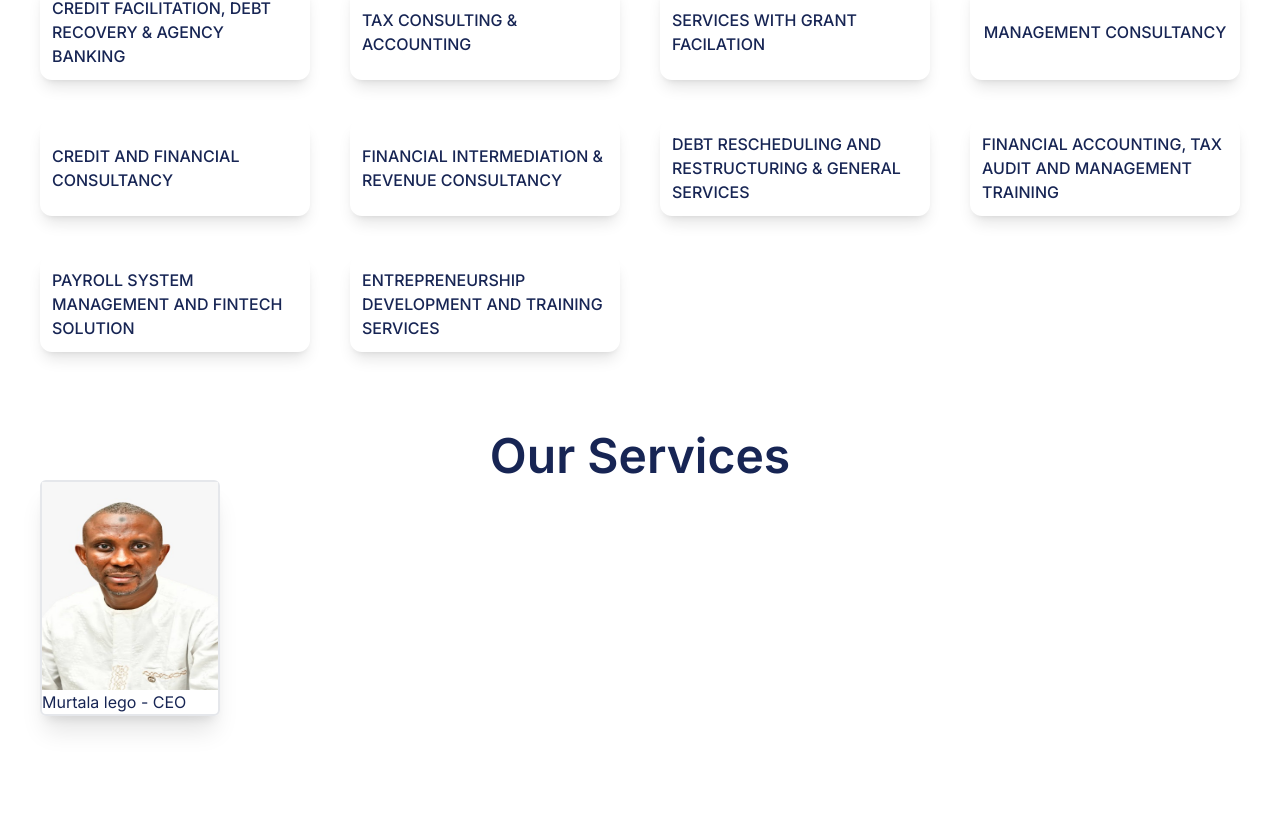
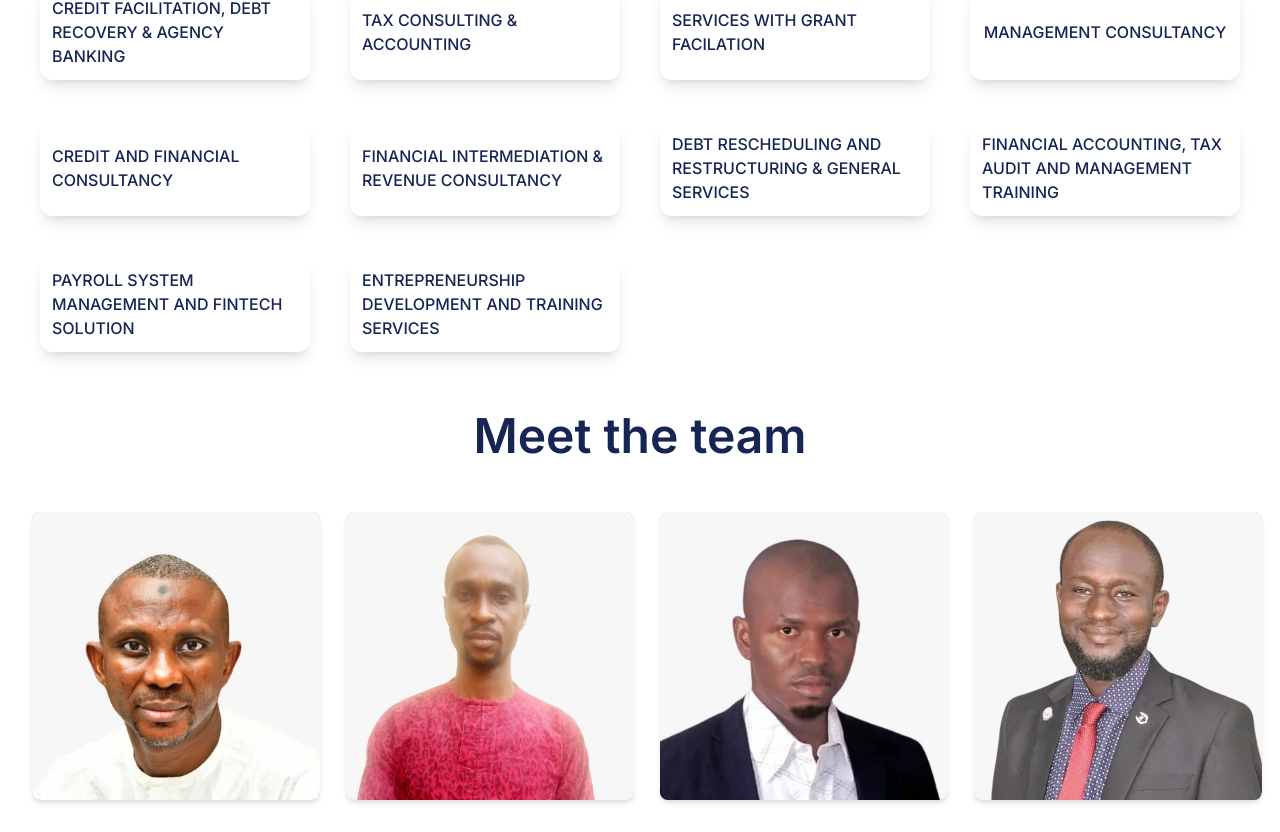
Before and after one commit to Mustapha0611/top-notch, a Vue app: page / in a window 1280 px wide. Shown: the part 1448-2280 px from the top of the page. Before the commit the page ends 2204 px from the top, so only its background shows below. Built offline with nearby package versions, Linux system fonts and the light colour scheme.

Commit message:
Added the team section

```diff
--- a/src/components/about.vue
+++ b/src/components/about.vue
@@ -1,8 +1,8 @@
 <template>
-  <main class="p-10 text-blue-950" id="about">
-    <h2 class="text-5xl text-center font-semibold ">About Us</h2>
+  <main class="px-10 py-10 text-blue-950" id="about">
+    <h2 class="md:text-5xl text-3xl text-center font-semibold ">About Us</h2>
     <div class="flex gap-10 justify-center mt-10 flex-wrap">
-        <section v-for="about in aboutContent" class="max-w-[23rem]  rounded-xl  hover:shadow-lg p-5 flex flex-col hover:scale-105 transition-all">
+        <section v-for="about in aboutContent" class="max-w-[23rem]  rounded-xl  shadow-md p-5 flex flex-col hover:scale-105 transition-all">
             <span class="mx-auto"><img :src="about.img" class="w-20 h-20" :alt="about.title"></span>
             <h3 class="text-2xl my-5 font-medium">{{ about.title }}</h3>
             <p v-for="text in about.content">
--- a/src/components/team.vue
+++ b/src/components/team.vue
@@ -1,25 +1,92 @@
 <template>
-    <main class="p-10 text-blue-950" id="about">
-        <h2 class="text-5xl text-center font-semibold">Our Services</h2>
-        <div class="flex ">
-            <section v-for="teamMember of teamMembers" class='shadow-xl border-2 rounded-md'>
-                <div class="w-44 h-52">
-                    <img :src="teamMember.img" class="w-full h-full" :alt="teamMember.name">
+  <h2 class="md:text-5xl text-3xl text-center font-semibold text-blue-950 my-5">
+    Meet the team
+  </h2>
+  <div class="grid lg:grid-cols-4 md:grid-cols-2 sm:grid-cols-2 gap-10 p-8">
+    <div
+      v-for="item in items"
+      :key="item.id"
+      class="relative mx-auto w-72 h-72 bg-blue-300 shadow-md rounded-lg overflow-hidden"
+      @mouseover="hoverItem = item.id"
+      @mouseleave="hoverItem = null"
+    >
+      <img :src="item.img" :alt="item.name" />
+      <div
+        :class="{
+          'opacity-0': hoverItem !== item.id,
+          'opacity-100': hoverItem === item.id,
+        }"
+        class="absolute cursor-pointer inset-0 bg-blue-950 bg-opacity-70 backdrop-blur-sm flex gap-4 items-center px-2 justify-center text-white text-xl flex-col transition-opacity duration-400"
+      >
+        <p class="text-[20px] text-center">
+          {{ item.name }} <br />
+          <span class="font-bold text-sm">{{ item.position }}</span>
+        </p>
+        <p class="text-xs leading-[1.5]">
+          {{ item.text }}
+        </p>
       </div>
-                <p>{{ teamMember.name }} - {{ teamMember.title }}</p>
-            </section>
     </div>
-        </main>
+  </div>
 </template>
+
 <script setup>
-    import { ref } from 'vue'
-    import img1 from '../assets/ceo.jpg'
-        const teamMembers = ref([
+import { ref } from "vue";
+import img1 from "../assets/ceo.jpg";
+import img2 from "../assets/ogbu.jpg";
+// import img3 from "../assets/drali.jpg";
+import img4 from "../assets/khalid.jpg";
+import img5 from "../assets/shamsu.jpg";
+const hoverItem = ref(null);
+const items = ref([
   {
-            name:'Murtala lego',
-            img:img1,
-            title:'CEO',
-            info:''
-         }
-        ])
+    id: 1,
+    name: "Murtala Yusuf Fortyfour",
+    position: "Ceo-MD",
+    text: "The Managing Director and CEO of Topnotch Financial Services and Consulting Limited in Abuja has extensive experience in financial services and project management. He has led debt recovery and credit facilitation projects for major banks such as First Bank PLC, Access Bank PLC, and UBA. Additionally, he has collaborated with labor organizations like NULGE and SSANU. He is also a Senior Lecturer and former banker.",
+    img: img1,
+  },
+  {
+    id: 2,
+    name: "Ogbu Chigozie Uwaezouke",
+    position: "ACA - Director",
+    text: `He is a seasoned finance professional with over 10 years of corporate experience, showcasing
+exceptional initiative, team spirit, and leadership as an executive member and financial expert
+consultant in the oil sector. His expertise spans accounting, bookkeeping, payroll management,
+ledger management, administration, and financial analysis,
+ `,   img: img2,
+  },
+  {
+    id: 3,
+    name: "Khalid Kasimu Dikko",
+    position: "Director of Support Services",
+    text: `Khalid is a highly experienced administrator and communication specialist with about a decade
+of expertise in programme management, public relations, and strategic communications.
+He has a proven track record of delivering results in complex environments. He worked with
+the United Nations High Commissioner for Refugees (UNHCR) as a livelihoods facilitator in
+Maiduguri, Borno State from 2016 to 2018, where he collaborated with stakeholders to enhance
+the programme’s impact
+`,
+    img: img4,
+  },
+  {
+    id: 4,
+    name: "Shamsuddeen Haruna",
+    position: "Director of Debt Recovery",
+    text: `Shamsuddeen Haruna is an accomplished accountant and finance expert with extensive
+experience in accounting, finance, and taxation. He brings a wealth of knowledge and expertise
+to his role. Shamsuddeen has amassed considerable experience in various capacities within
+the finance and accounting sectors. He works with Command Consult and Multibiz, as well
+as Fourtyfour Global Concept Ltd. as a credit consultant, where he provides critical financial
+insights and strategic credit solutions.
+`,
+    img: img5,
+  },
+  //   { id: 5, text: "Text for item 4", img:img5 },
+  // Add more items as needed
+]);
 </script>
+
+<style scoped>
+/* Add any custom styles here */
+</style>
```
Lines whose indentation alone changed are shown as unchanged.
